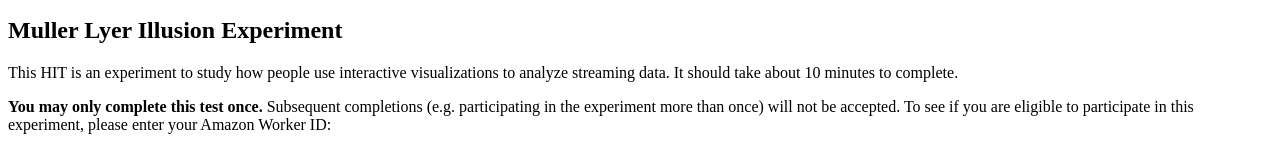
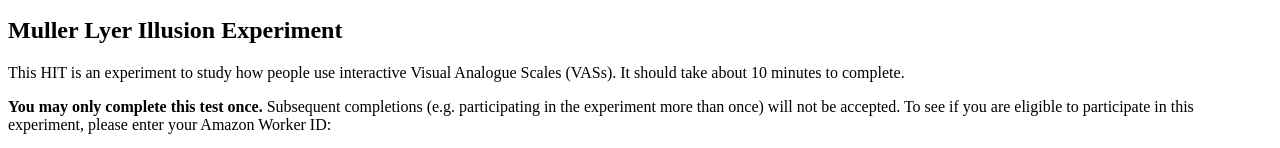
Before and after one commit to SmithCollegeHCV/Muller-Lyer-Illusion-Experiment, a website: page public/modules/consent/index.html in a window 1280 px wide. Shown: the part 154-302 px from the top of the page. Drawn offline with Linux system fonts and the light colour scheme; files whose address does not match are found by name.

Commit message:
Fixed consent form

```diff
--- a/public/modules/consent/index.html
+++ b/public/modules/consent/index.html
@@ -7,7 +7,7 @@
 <h2>Muller Lyer Illusion Experiment</h2>
 
 <p>
-This HIT is an experiment to study how people use interactive visualizations to analyze streaming data. It should take about 10 minutes to complete.
+This HIT is an experiment to study how people use interactive Visual Analogue Scales (VASs). It should take about 10 minutes to complete.
 </p>
 
 <p>
```
